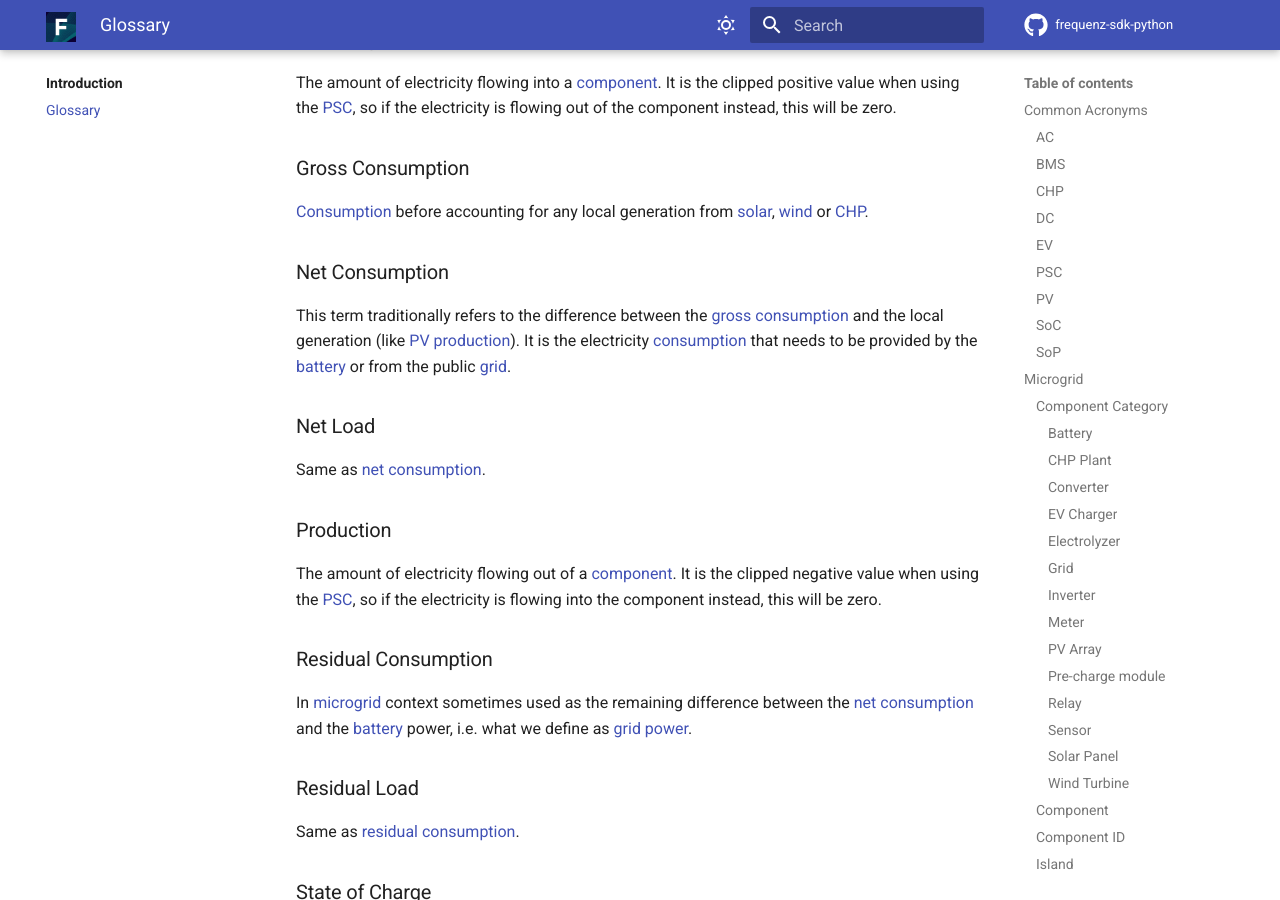
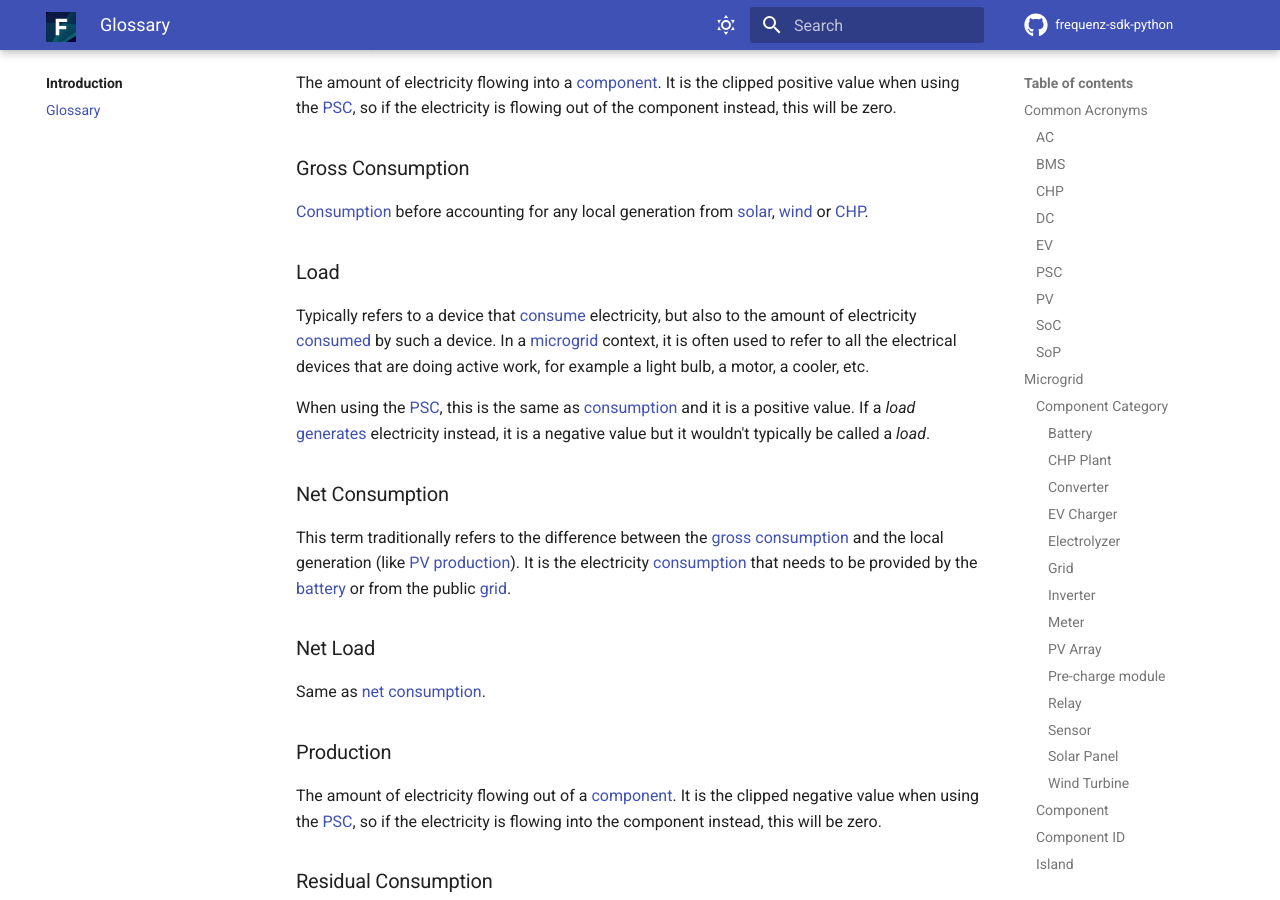
Before and after one commit to frequenz-floss/frequenz-sdk-python, an MkDocs documentation site: the page built from docs/intro/glossary.md, in a window 1280 px wide and 900 px high, scrolled down 5291 px. Built offline with MkDocs 1.6.1 and Material for MkDocs 9.7.7, drawn with Linux system fonts in a browser that asks for light colours; comment, search, counter and statistics services are not loaded; the version menu is left out.

Commit message:
Add definition for "load"
Signed-off-by: Leandro Lucarella <luca-frequenz@llucax.com>

```diff
--- a/docs/intro/glossary.md
+++ b/docs/intro/glossary.md
@@ -208,6 +208,13 @@ The amount of electricity flowing into a [component](#component). It is the clip
 
 [Consumption](#consumption) before accounting for any local generation from [solar](#solar-panel), [wind](#wind-turbine) or [CHP](#chp-plant).
 
+### Load
+
+Typically refers to a device that [consume](#consumption) electricity, but also to the amount of electricity [consumed](#consumption) by such a device.
+In a [microgrid](#microgrid) context, it is often used to refer to all the electrical devices that are doing active work, for example a light bulb, a motor, a cooler, etc.
+
+When using the [PSC](#psc), this is the same as [consumption](#consumption) and it is a positive value. If a *load* [generates](#production) electricity instead, it is a negative value but it wouldn't typically be called a *load*.
+
 ### Net Consumption
 
 This term traditionally refers to the difference between the [gross consumption](#gross-consumption) and the local generation (like [PV](#pv) [production](#production)). It is the electricity [consumption](#consumption) that needs to be provided by the [battery](#battery) or from the public [grid](#grid).
```
